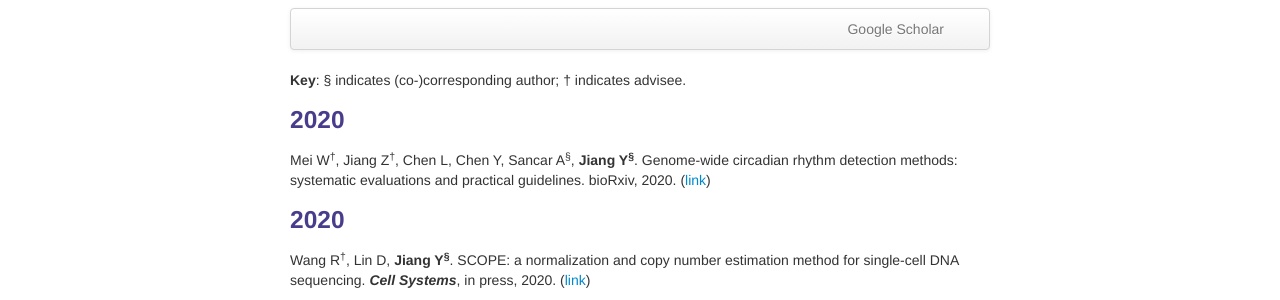
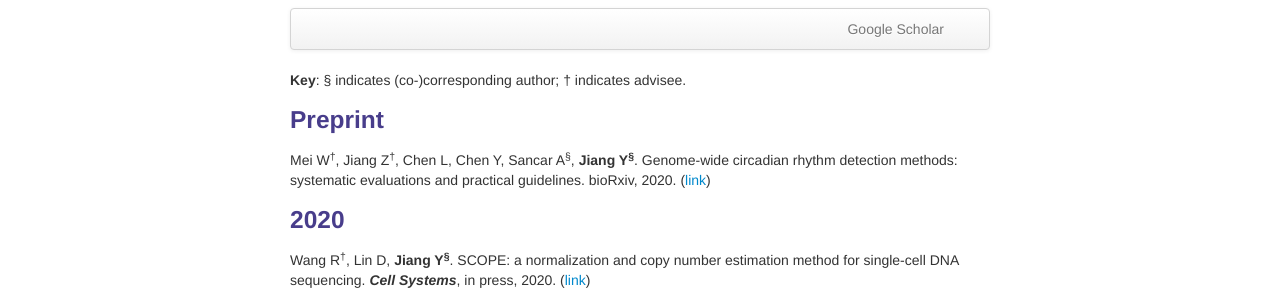
Before and after one commit to yuchaojiang/yuchaojiang.github.io, a Jekyll site: the page built from pages/pubs.md, in a window 1280 px wide. Shown: the part 144-444 px from the top of the page. Built offline with Jekyll 4.4.1, drawn with Linux system fonts in a browser that asks for light colours.

Commit message:
Update pubs.md

```diff
--- a/pages/pubs.md
+++ b/pages/pubs.md
@@ -14,7 +14,7 @@ description: Yuchao Jiang's publications
 
 **Key**: &sect; indicates (co-)corresponding author; &dagger; indicates advisee.
 
-### 2020
+### Preprint
 
 Mei W<sup>&dagger;</sup>, Jiang Z<sup>&dagger;</sup>, Chen L, Chen Y, Sancar A<sup>&sect;</sup>, **Jiang Y<sup>&sect;</sup>**. Genome-wide circadian rhythm detection methods: systematic evaluations and practical guidelines. bioRxiv, 2020. ([link](https://www.biorxiv.org/content/10.1101/2020.04.04.024729v1))
 
```
